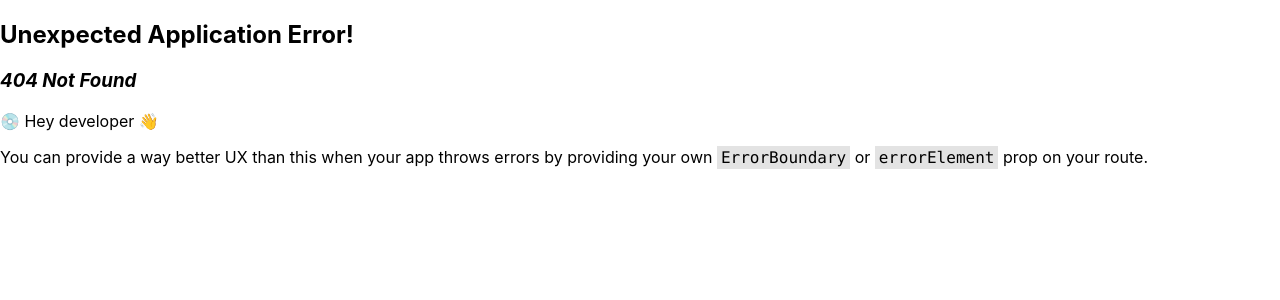
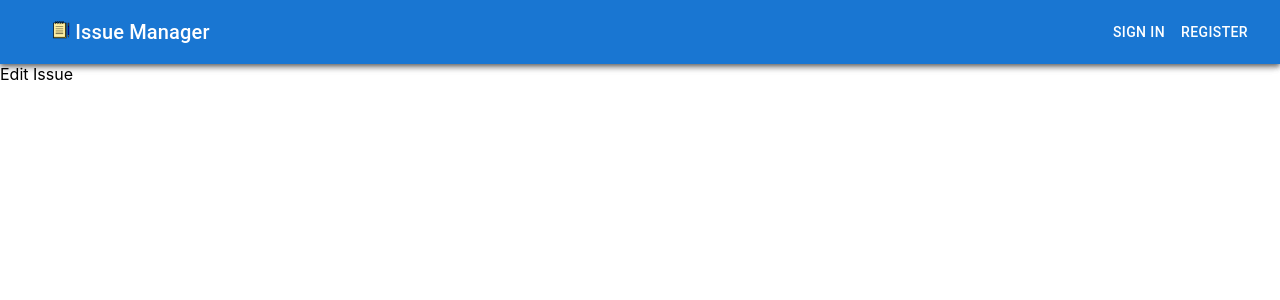
Before and after one commit to Bug-Tracker-Organization/Bug-Tracker-Frontend, a React (Create React App) app: page /edit-issue in a window 1280 px wide. Before the commit this address had no page. Shown: the top 300 px of the page. Built offline with nearby package versions, Linux system fonts and the light colour scheme.

Commit message:
Added Edit Issue and Issue Detail Pages

```diff
--- a/src/App.js
+++ b/src/App.js
@@ -7,6 +7,8 @@ import SignIn from './pages/SignIn/SignIn.js';
 import Register from './pages/Register/Register.js';
 import ForgotPassword from './pages/ForgotPassword/ForgotPassword.js';
 import IssuesOverview from './pages/IssuesOverview/IssuesOverview';
+import EditIssue from './pages/EditIssue/EditIssue';
+import IssueDetail from './pages/IssueDetail/IssueDetail';
 import {
   createBrowserRouter,
   RouterProvider,
@@ -84,6 +86,28 @@ function App() {
           <IssuesOverview/>
         </>,
     },
+    {
+      path: "/edit-issue",
+      element:
+        <>
+          <NavBar
+            isUserLoggedIn={isUserLoggedIn}
+            onUserLoginStatusChange={handleUserLoggedInChange}
+          />
+          <EditIssue/>
+        </>,
+    },
+    {
+      path: "/issue-detail",
+      element:
+        <>
+          <NavBar
+            isUserLoggedIn={isUserLoggedIn}
+            onUserLoginStatusChange={handleUserLoggedInChange}
+          />
+          <IssueDetail/>
+        </>,
+    },
   ]);
 
   return (
--- /dev/null
+++ b/src/pages/EditIssue/EditIssue.js
@@ -0,0 +1,7 @@
+export default function EditIssue(props) {
+  return (
+    <>
+    Edit Issue
+    </>
+  );
+}
--- /dev/null
+++ b/src/pages/IssueDetail/IssueDetail.js
@@ -0,0 +1,7 @@
+export default function IssueDetail(props) {
+  return (
+    <>
+    Issue Detail
+    </>
+  );
+}
```
